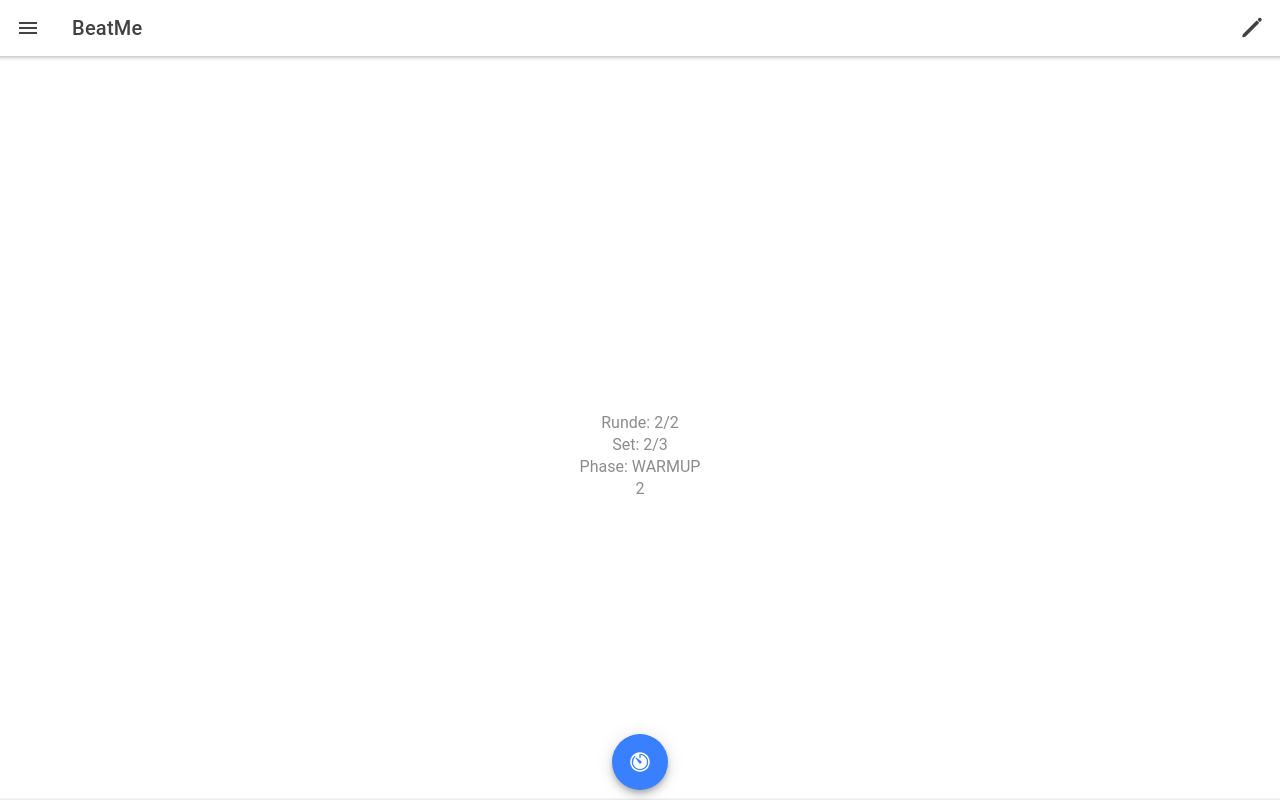
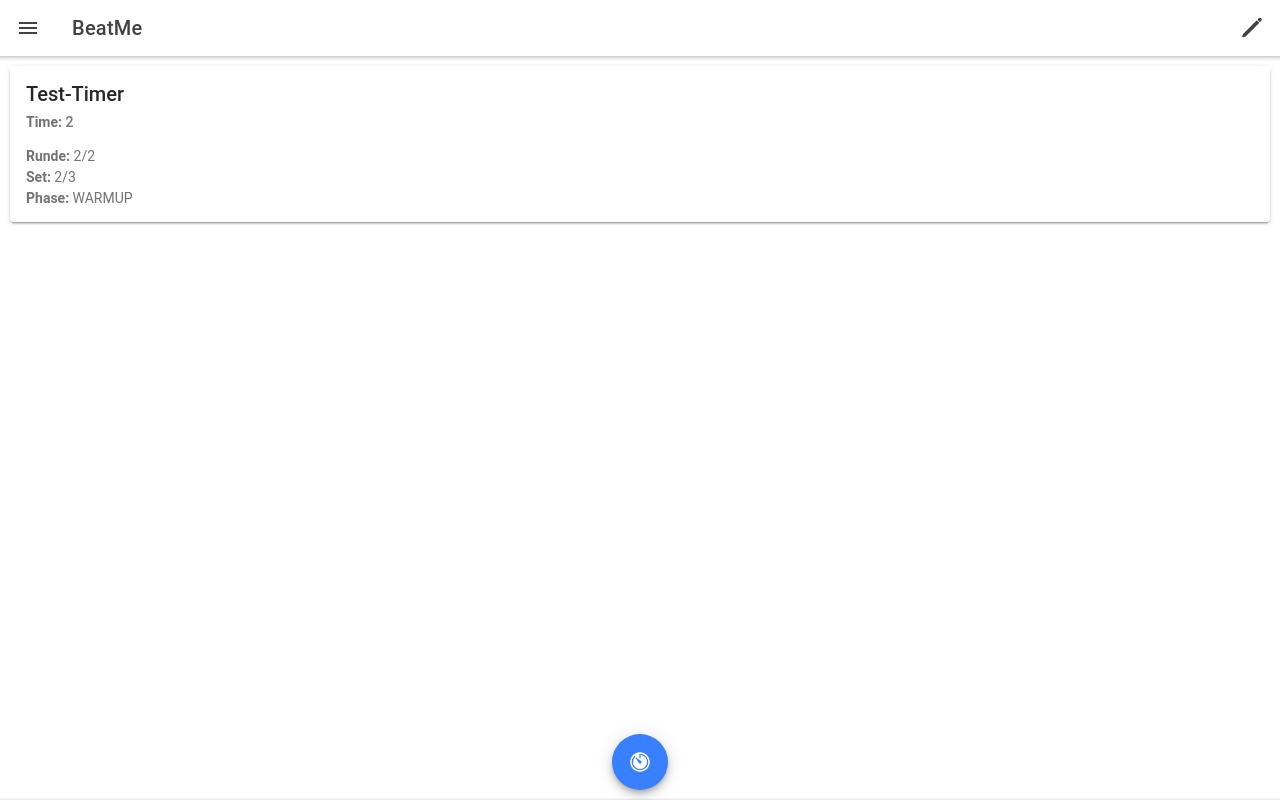
Before and after one commit to kuragedojo/beatme, a React (Create React App) app: page /timer in a window 1280 px wide. Built offline with nearby package versions, Linux system fonts and the light colour scheme.

Commit message:
Format timer and add refresh

```diff
--- a/src/pages/Timer.tsx
+++ b/src/pages/Timer.tsx
@@ -1,6 +1,8 @@
 import Layout from '../components/Layout';
 import React, { Component } from 'react';
+import { RefresherEventDetail } from '@ionic/core';
 import './Timer.css';
+import { IonCard, IonCardHeader, IonCardSubtitle, IonCardTitle, IonCardContent, IonRefresher, IonRefresherContent, IonContent } from '@ionic/react';
 
 enum TimerPhase {
   START,
@@ -28,7 +30,6 @@ type TimerProps = {
 
 export class Timer extends Component<TimerProps, TimerState> {
 
-
   constructor(props: TimerProps) {
     super(props);
 
@@ -37,24 +38,42 @@ export class Timer extends Component<TimerProps, TimerState> {
       round: props.rounds,
       set: props.sets,
       phase: TimerPhase.START,
-      interval: setTimeout(() => {},0)
+      interval: setTimeout(() => { }, 0)
     };
+
+    this.doReset = this.doReset.bind(this);
+  }
+
+  doReset(event?: CustomEvent<RefresherEventDetail>) {
+    const interval = setInterval(() => this.tick(), 1000);
+
+    this.setState({
+      time: this.props.warmUpTime,
+      round: this.props.rounds,
+      set: this.props.sets,
+      phase: TimerPhase.START,
+      interval: interval
+    });
+
+    if (event !== undefined) {
+      event.detail.complete();
+    }
   }
 
   getPhaseText() {
-    if(this.state.phase === TimerPhase.START) {
+    if (this.state.phase === TimerPhase.START) {
       return 'START';
     }
-    if(this.state.phase === TimerPhase.WARMUP) {
+    if (this.state.phase === TimerPhase.WARMUP) {
       return 'WARMUP';
     }
-    if(this.state.phase === TimerPhase.WORKOUT) {
+    if (this.state.phase === TimerPhase.WORKOUT) {
       return 'WORKOUT';
     }
-    if(this.state.phase === TimerPhase.REST) {
+    if (this.state.phase === TimerPhase.REST) {
       return 'REST';
     }
-    if(this.state.phase === TimerPhase.END) {
+    if (this.state.phase === TimerPhase.END) {
       return 'END';
     }
   }
@@ -65,26 +84,26 @@ export class Timer extends Component<TimerProps, TimerState> {
     let newRound = this.state.round;
     let newSet = this.state.set;
 
-    if(this.state.phase === TimerPhase.START) {
+    if (this.state.phase === TimerPhase.START) {
       newPhase = TimerPhase.WORKOUT;
     }
 
-    if(newTime === 0) {
-      if(this.state.phase === TimerPhase.WARMUP) {
+    if (newTime === 0) {
+      if (this.state.phase === TimerPhase.WARMUP) {
         newPhase = TimerPhase.WORKOUT;
         newTime = this.props.workoutTime;
       }
 
-      if(this.state.phase === TimerPhase.WORKOUT) {
+      if (this.state.phase === TimerPhase.WORKOUT) {
         newPhase = TimerPhase.REST;
         newTime = this.props.restTime;
       }
 
-      if(this.state.phase === TimerPhase.REST) {
+      if (this.state.phase === TimerPhase.REST) {
         newPhase = TimerPhase.WARMUP;
         newTime = this.props.warmUpTime;
-          if(newSet === 1) {
-            if(newRound === 1) {
+        if (newSet === 1) {
+          if (newRound === 1) {
             newPhase = TimerPhase.END;
             clearInterval(this.state.interval)
           } else {
@@ -106,21 +125,29 @@ export class Timer extends Component<TimerProps, TimerState> {
   }
 
   componentDidMount() {
-    const interval = setInterval(() => this.tick(), 1000);
-    this.setState({
-      interval: interval
-    });
+    this.doReset();
   }
 
   render() {
     return (
       <Layout>
-        <div className="container">
-          <p>Runde: {this.state.round}/{this.props.rounds}</p>
-          <p>Set: {this.state.set}/{this.props.sets}</p>
-          <p>Phase: {this.getPhaseText()}</p>
-          <p>{this.state.time}</p>
-        </div>
+        <IonContent>
+          <IonRefresher slot="fixed" onIonRefresh={this.doReset}>
+            <IonRefresherContent></IonRefresherContent>
+          </IonRefresher>
+          <IonCard>
+            <IonCardHeader>
+              <IonCardTitle>Test-Timer</IonCardTitle>
+              <IonCardSubtitle><strong>Time:</strong> {this.state.time}</IonCardSubtitle>
+            </IonCardHeader>
+
+            <IonCardContent>
+              <strong>Runde:</strong> {this.state.round}/{this.props.rounds}<br />
+              <strong>Set:</strong> {this.state.set}/{this.props.sets}<br />
+              <strong>Phase:</strong> {this.getPhaseText()}<br />
+            </IonCardContent>
+          </IonCard>
+        </IonContent>
       </Layout>
     );
   }
```
Lines whose indentation alone changed are shown as unchanged.
